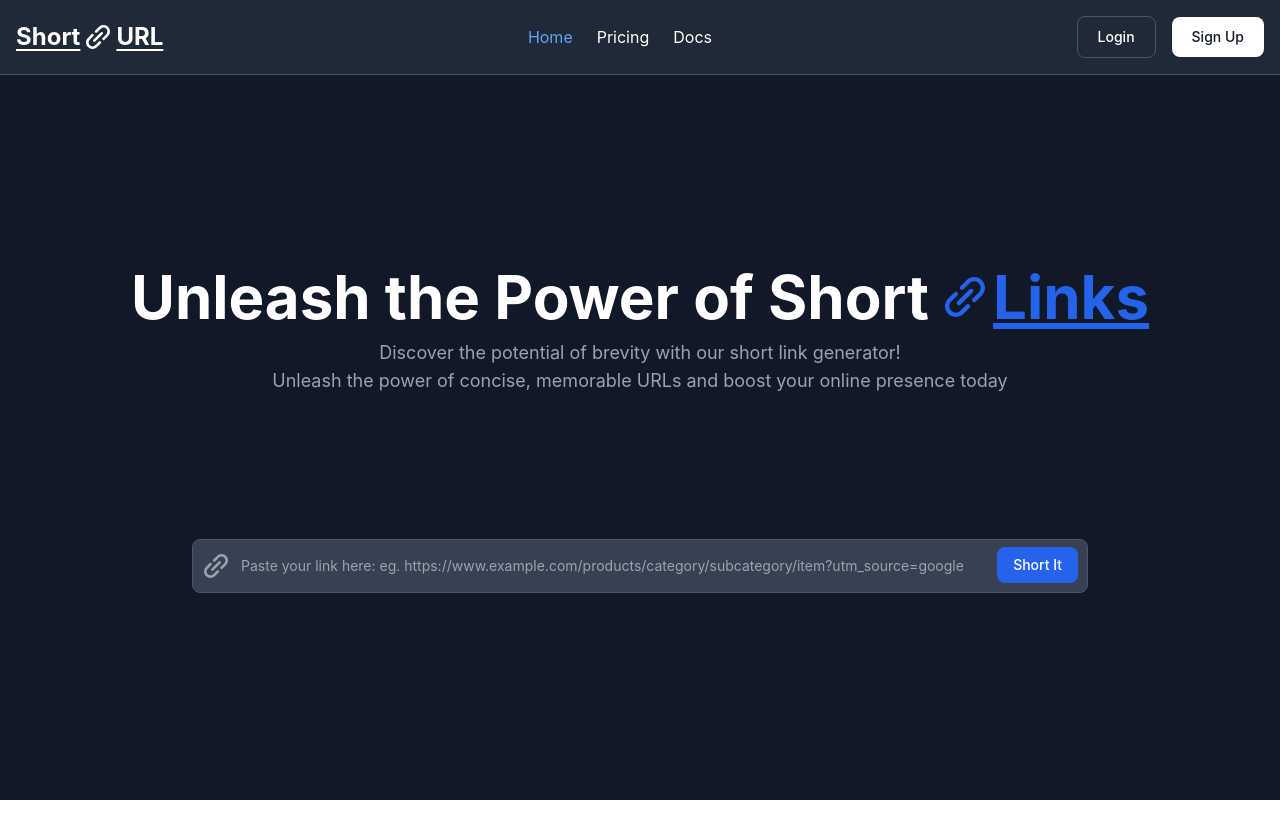
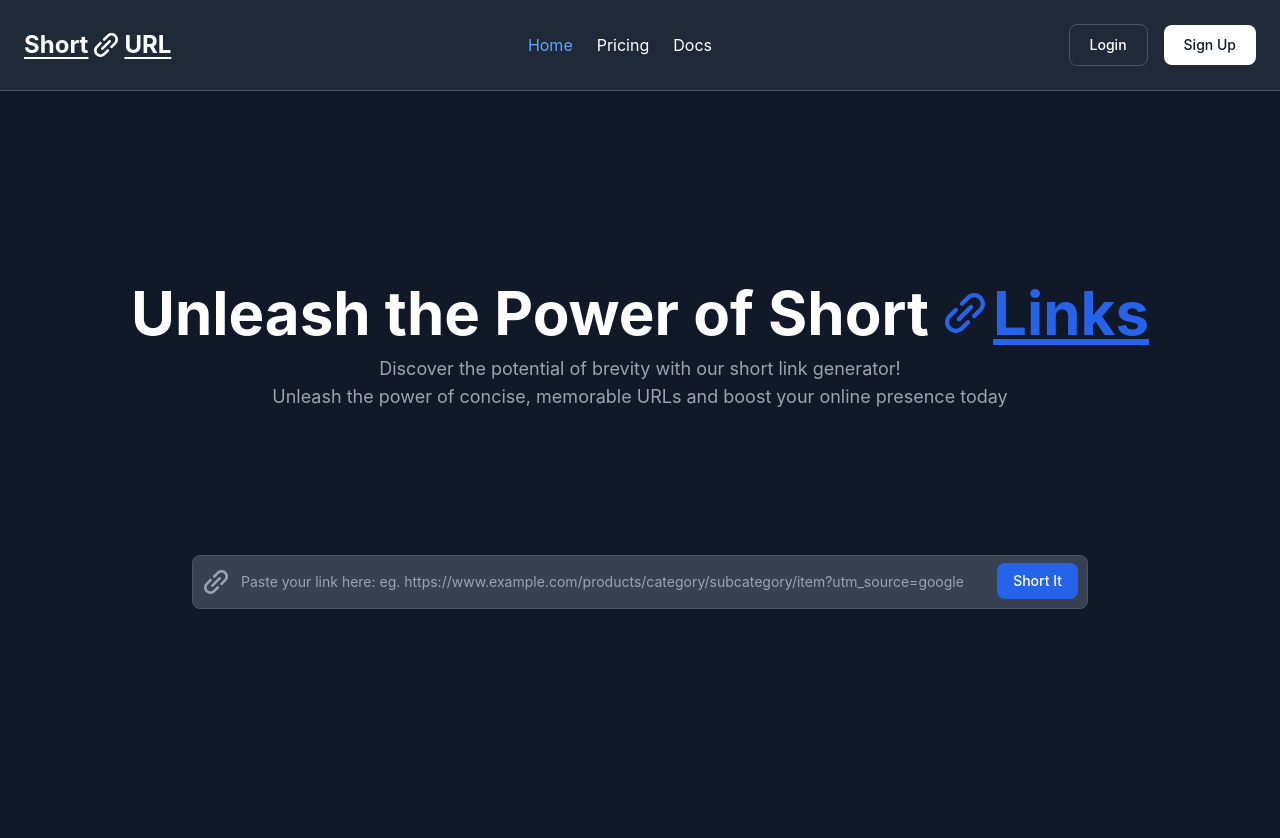
Before and after one commit to pesto-students/p10-prateek-sampath88, a React (Create React App) app in the folder Week-13/url-shortener/: page / in a window 1280 px wide. Built offline with nearby package versions, Linux system fonts and the light colour scheme.

Commit message:
fixed some styling

```diff
--- a/Week-13/url-shortener/src/components/create-link.jsx
+++ b/Week-13/url-shortener/src/components/create-link.jsx
@@ -3,14 +3,14 @@ import LinkIcon from "./icons/short-link";
 const CreateLink = () => {
   return (
     <div className="max-w-4xl mx-auto">
-      <form action="javascript:void(0);">
+      <form>
         <label
-          for="create-short-link"
-          class="mb-2 text-sm font-medium  sr-only text-white">
+          htmlFor="create-short-link"
+          className="mb-2 text-sm font-medium  sr-only text-white">
           Search
         </label>
-        <div class="relative">
-          <div class="absolute inset-y-0 left-0 flex items-center pl-3 pointer-events-none">
+        <div className="relative">
+          <div className="absolute inset-y-0 left-0 flex items-center pl-3 pointer-events-none">
             <div className="flex justify-center items-center w-6 h-6 text-gray-400">
               <LinkIcon />
             </div>
@@ -18,10 +18,12 @@ const CreateLink = () => {
           <input
             type="text"
             id="create-short-link"
-            class="block w-full p-4 pl-12 text-sm  border  rounded-lg   bg-gray-700 border-gray-600 placeholder-gray-400 text-white focus:ring-blue-500 focus:border-blue-500"
+            className="block w-full p-4 pl-12 text-sm  border  rounded-lg   bg-gray-700 border-gray-600 placeholder-gray-400 text-white focus:ring-blue-500 focus:border-blue-500"
             placeholder="Paste your link here: eg. https://www.example.com/products/category/subcategory/item?utm_source=google"
           />
-          <button class="text-white absolute right-2.5 bottom-2.5  focus:ring-4 focus:outline-none  font-medium rounded-lg text-sm px-4 py-2 bg-blue-600 hover:bg-blue-700 focus:ring-blue-800">
+          <button
+            type="button"
+            className="text-white absolute right-2.5 bottom-2.5  focus:ring-4 focus:outline-none  font-medium rounded-lg text-sm px-4 py-2 bg-blue-600 hover:bg-blue-700 focus:ring-blue-800">
             Short It
           </button>
         </div>
--- a/Week-13/url-shortener/src/components/navbar.jsx
+++ b/Week-13/url-shortener/src/components/navbar.jsx
@@ -2,8 +2,8 @@ import LinkIcon from "components/icons/short-link";
 
 const Navbar = () => {
   return (
-    <div className="sticky z-40 w-full">
-      <div className="bg-gray-800 border-b-[1px] border-solid border-gray-600 p-4">
+    <div className="sticky top-0 z-40 w-full">
+      <div className="bg-gray-800 border-b-[1px] border-solid border-gray-600 p-6">
         <div className="max-w-7xl mx-auto">
           <div className="flex items-center justify-between">
             <div>
--- a/Week-13/url-shortener/src/index.css
+++ b/Week-13/url-shortener/src/index.css
@@ -15,3 +15,7 @@ code {
   font-family: source-code-pro, Menlo, Monaco, Consolas, 'Courier New',
     monospace;
 }
+
+body{
+  background-color: rgb(17, 24 ,39);
+}
--- a/Week-13/url-shortener/src/pages/home.jsx
+++ b/Week-13/url-shortener/src/pages/home.jsx
@@ -3,7 +3,7 @@ import LinkIcon from "components/icons/short-link";
 
 const HomePage = () => {
   return (
-    <div className="max-w-7xl mx-auto">
+    <div className="max-w-7xl mx-auto px-6">
       <div className="mt-48 mb-36">
         <h1 className="text-6xl text-white text-center font-bold flex items-center justify-center gap-4">
           <span>Unleash the Power of Short</span>
```
